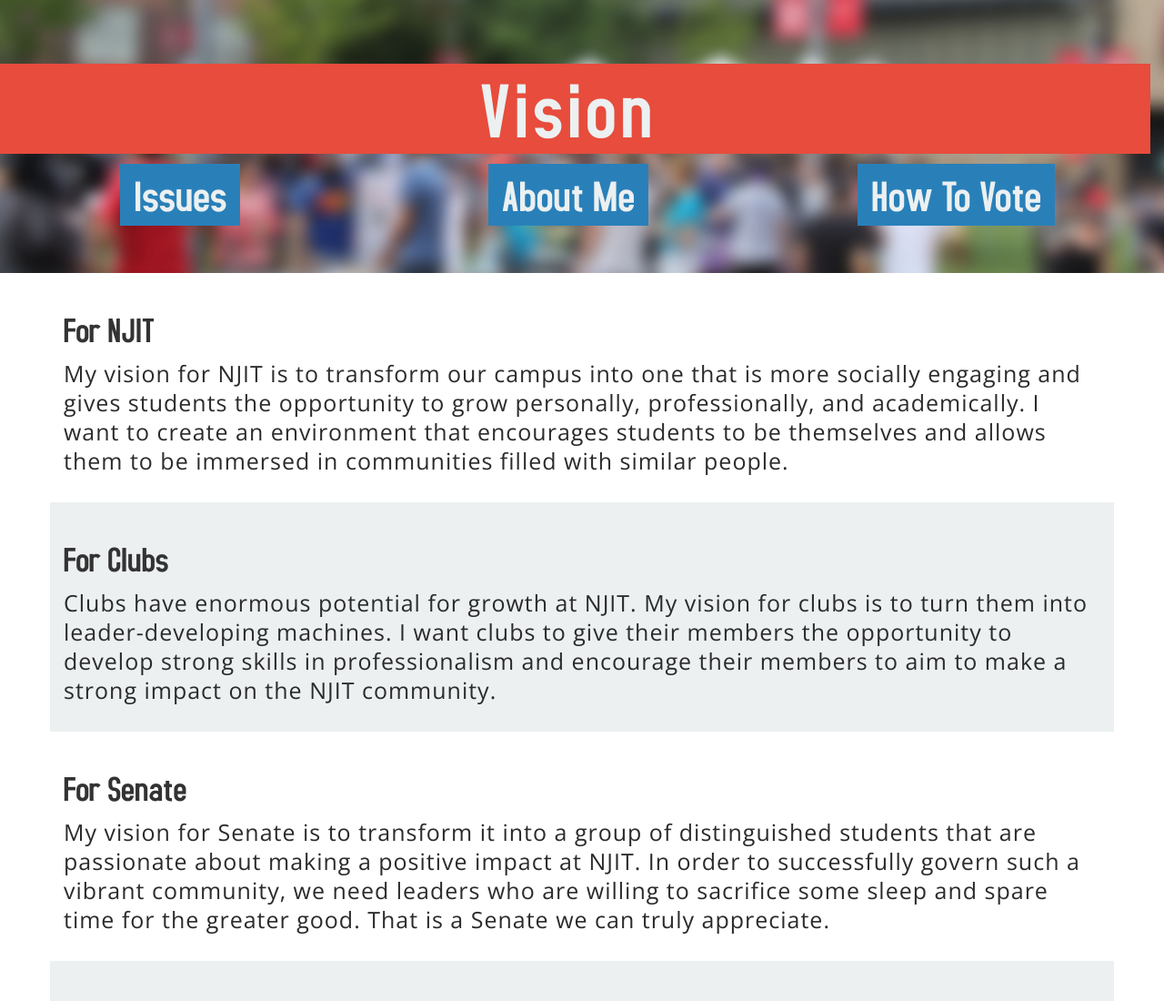
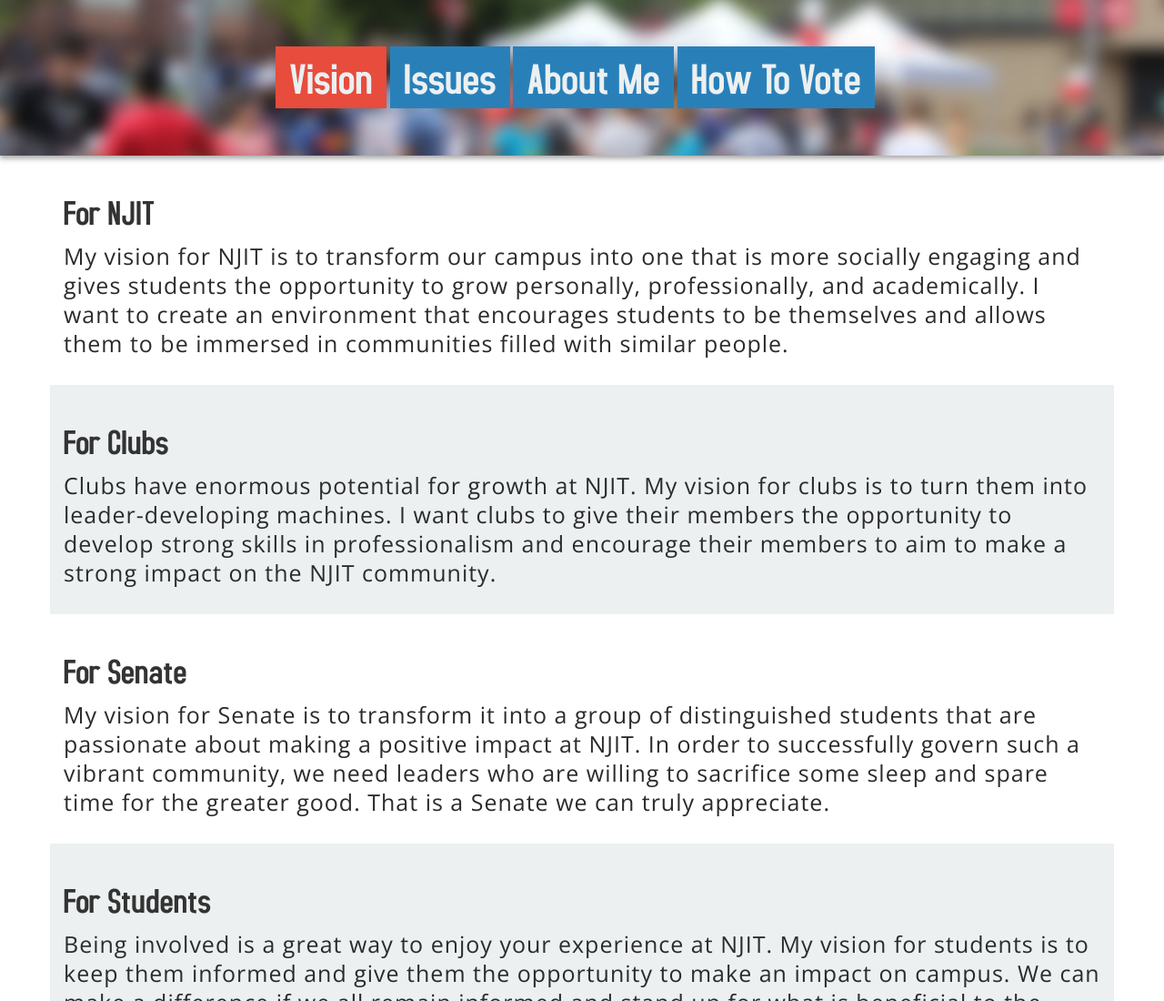
Before and after one commit to awaisqazi/mygithubpage, a plain HTML site: page vision.html in a window 1280 px wide. Shown: the top 1100 px of the page at 91% size. Drawn offline with nearby package versions, Linux system fonts and the light colour scheme.

Commit message:
changed page nav

```diff
--- a/sass/styles.scss
+++ b/sass/styles.scss
@@ -188,30 +188,16 @@
 
 /////////////////////////////////////////////////////
 
-.pagehead {
+#pagehead {
   padding: 50px 0;
   background-image: url(../img/blur.jpg);
   background-size: cover;
   background-position: center center;
-  width: 100%;
   background-color: #2b2b2b;
-  .row {
-    width: 100%;
-  }
-  .col-xs-12 {
-    padding: 0;
-    width: 100%;
-  }
-  h1 {
-    text-align: center;
-    background-color: #e74c3c;
-    color: #ecf0f1;
-    font-family: "Prez", sans-serif;
-    font-size: 90px;
-    transition: 300ms;
-    letter-spacing: 5px;
-  }
-  .link {
+  position: relative;
+  z-index: 1;
+  box-shadow: 0 3px 6px rgba(0,0,0,0.16), 0 3px 6px rgba(0,0,0,0.23);
+  .nav {
     text-align: center;
     a {
       white-space: nowrap;
@@ -223,32 +209,31 @@
       font-size: 50px;
       transition: 300ms;
       font-family: "Prez", sans-serif;
-      &:hover {
-        background-color: #ecf0f1;
-        color: #2980b9;
+      &.selected {
+        background-color: #e74c3c;
+      }
+      &.link {
+        &:hover {
+          background-color: #ecf0f1;
+          color: #2980b9;
+        }
       }
     }
   }
 }
 
-@media (max-width: 790px) and (min-width: 550px) {
-  .pagehead {
-    h1 {
-      font-size: 50px !important;
-    }
+@media (max-width: 700px) and (min-width: 460px) {
+  #pagehead {
     a {
       font-size: 30px !important;
     }
   }
 }
 
-@media (max-width: 550px) and (min-width: 0px) {
-  .pagehead {
-    h1 {
-      font-size: 30px !important;
-    }
+@media (max-width: 460px) {
+  #pagehead {
     a {
-      font-size: 15px !important;
+      font-size: 16px !important;
     }
   }
 }
--- a/vision.html
+++ b/vision.html
@@ -32,21 +32,13 @@
   </head>
   <body id="vision">
 
-      <div class="container pagehead">
+      <div class="container-fluid" id="pagehead">
         <div class="row">
-          <div class="col-xs-12">
-            <h1>Vision</h1>
-          </div>
-        </div>
-        <div class="row">
-          <div class="col-xs-4 link">
-            <a href="issues.html">Issues</a>
-          </div>
-          <div class="col-xs-4 link">
-            <a href="about.html">About Me</a>
-          </div>
-          <div class="col-xs-4 link">
-            <a href="htv.html">How To Vote</a>
+          <div class="col-xs-12 nav">
+            <a class="selected">Vision</a>
+            <a class="link" href="issues.html">Issues</a>
+            <a class="link" href="about.html">About Me</a>
+            <a class="link" href="htv.html">How To Vote</a>
           </div>
         </div>
       </div>
```
Also changed, not shown: about.html (+8 -16 lines), htv.html (+8 -16 lines), index.html (+1 -1 lines), issues.html (+8 -16 lines), stylesheets/styles.css.
